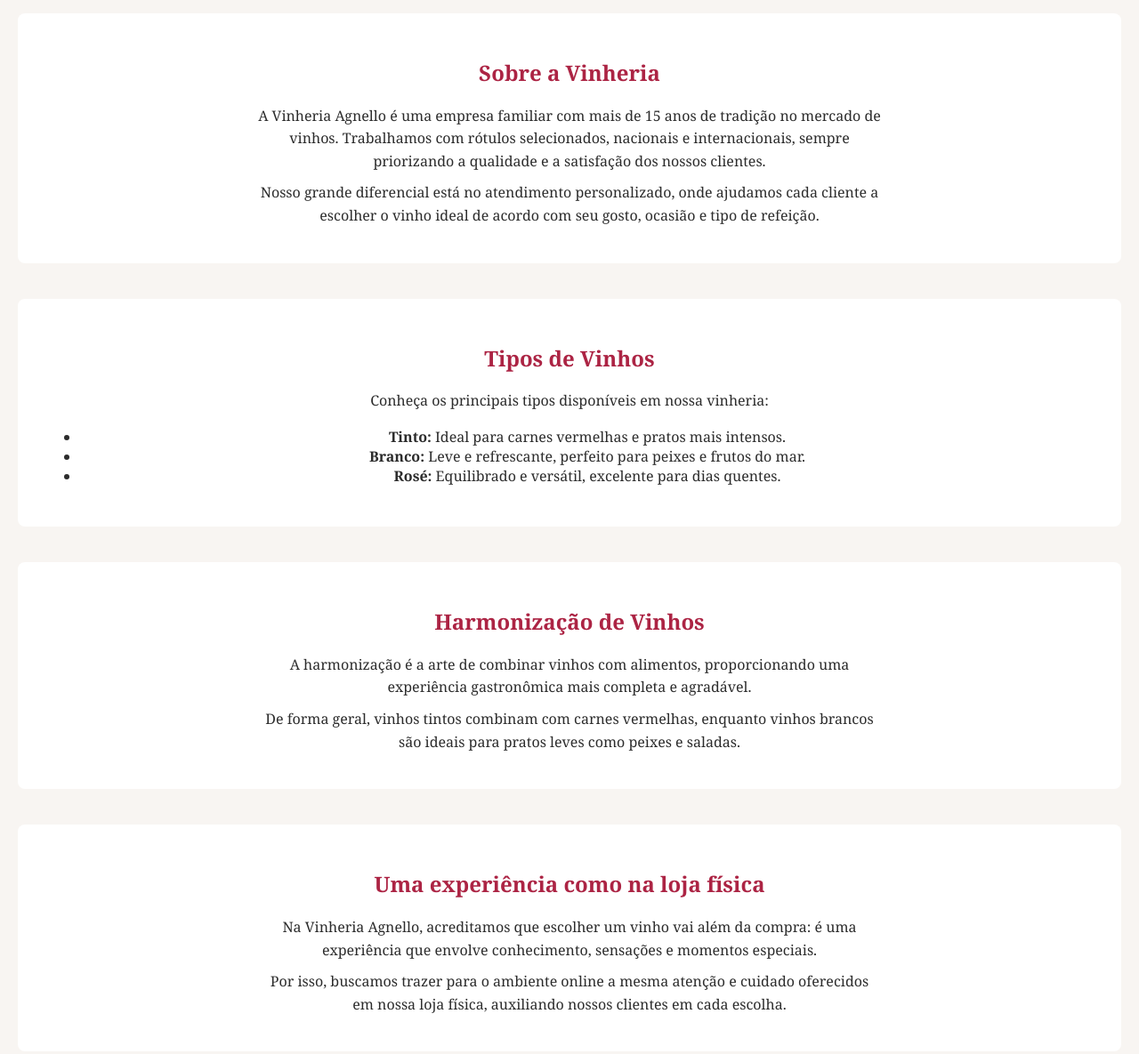
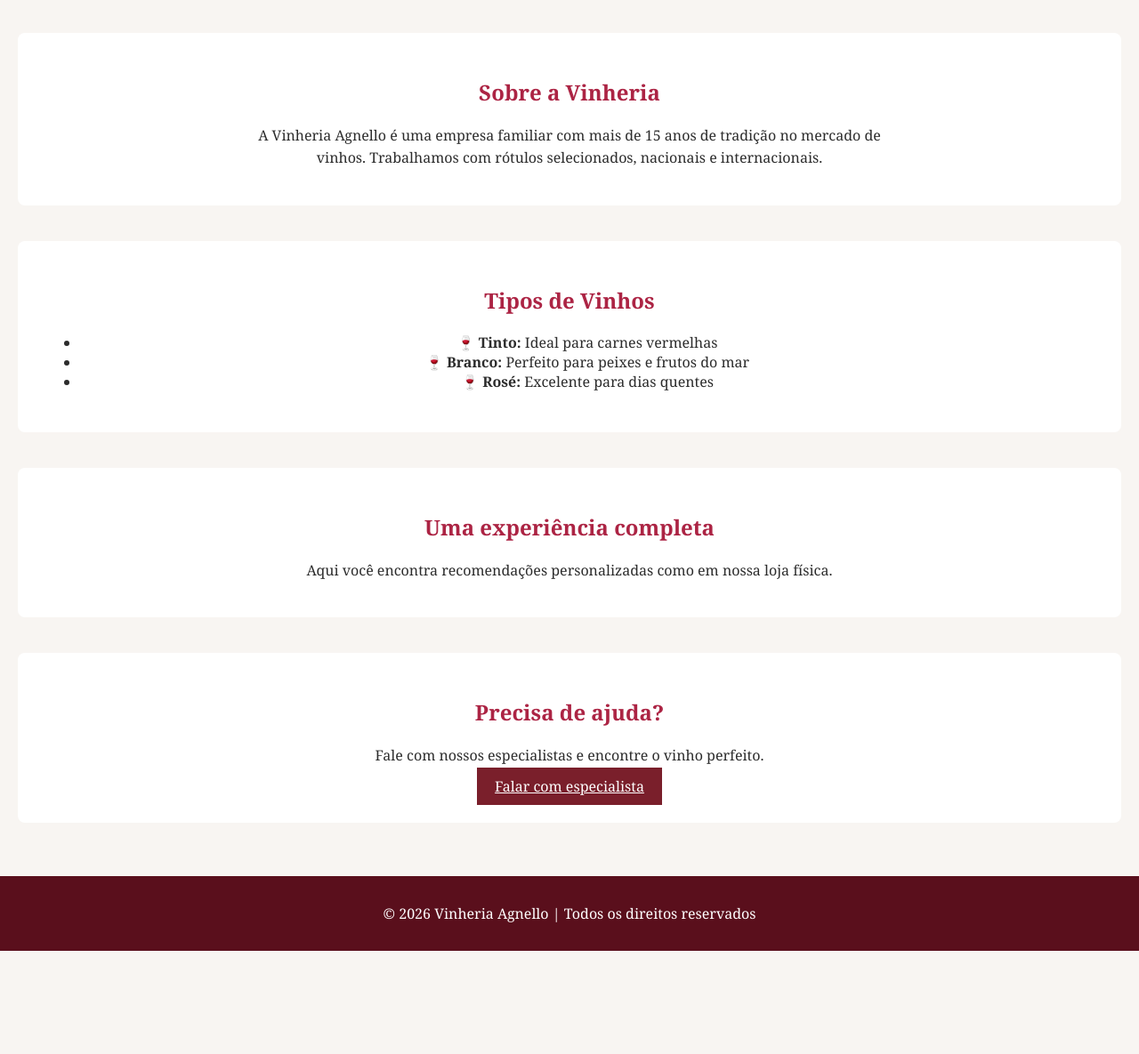
Before and after one commit to enzo-franco/vinharia-agnello, a plain HTML site: page index.html in a window 1280 px wide. Shown: the part 760-1945 px from the top of the page at 89% size. After the commit the page ends 1829 px from the top, so only its background shows below. Drawn offline with Linux system fonts and the light colour scheme.

Commit message:
Alteração no index e efeitos.css

```diff
--- a/index.html
+++ b/index.html
@@ -6,8 +6,9 @@
     <meta name="keywords" content="vinho, vinheria, harmonização, vinhos finos, Agnello" />
     <meta name="viewport" content="width=device-width, initial-scale=1.0" />
     <title>Vinheria Agnello</title>
+
     <link rel="stylesheet" href="src/css/style.css" />
-    <link rel="stylesheet" href="../css/efeitos.css" />
+    <link rel="stylesheet" href="src/css/efeitos.css" />
   </head>
 
   <body>
@@ -27,76 +28,54 @@
     </nav>
 
     <main>
-      <!-- Banner -->
-      <section id="inicio" class="banner">
+      <section id="inicio" class="banner efeito-entrada">
         <h2>Descubra o vinho ideal para cada momento</h2>
         <img src="src/assets/imgs/imgvinho2.png" alt="Imagem de vinhos" />
         <p>
           Receba recomendações personalizadas como em nossa loja física e encontre
           o vinho perfeito para cada ocasião.
         </p>
+
+        <a href="src/pages/pagina1.html" class="btn destaque">
+          Ver nossos vinhos
+        </a>
       </section>
 
-      <!-- Sobre -->
-      <section id="sobre">
+      <section id="sobre" class="efeito-entrada">
         <h2>Sobre a Vinheria</h2>
         <p>
           A Vinheria Agnello é uma empresa familiar com mais de 15 anos de tradição
           no mercado de vinhos. Trabalhamos com rótulos selecionados, nacionais e
-          internacionais, sempre priorizando a qualidade e a satisfação dos nossos clientes.
-        </p>
-        <p>
-          Nosso grande diferencial está no atendimento personalizado, onde ajudamos
-          cada cliente a escolher o vinho ideal de acordo com seu gosto, ocasião e tipo de refeição.
+          internacionais.
         </p>
       </section>
 
-      <!-- Tipos de vinho -->
-      <section id="tipos-vinhos">
+      <section id="tipos-vinhos" class="efeito-entrada">
         <h2>Tipos de Vinhos</h2>
-        <p>Conheça os principais tipos disponíveis em nossa vinheria:</p>
 
-        <ul>
-          <li><b>Tinto:</b> Ideal para carnes vermelhas e pratos mais intensos.</li>
-          <li><b>Branco:</b> Leve e refrescante, perfeito para peixes e frutos do mar.</li>
-          <li><b>Rosé:</b> Equilibrado e versátil, excelente para dias quentes.</li>
+        <ul class="lista-estilizada">
+          <li><b>Tinto:</b> Ideal para carnes vermelhas</li>
+          <li><b>Branco:</b> Perfeito para peixes e frutos do mar</li>
+          <li><b>Rosé:</b> Excelente para dias quentes</li>
         </ul>
       </section>
 
-      <!-- Harmonização -->
-      <section id="harmonizacao">
-        <h2>Harmonização de Vinhos</h2>
+      <section id="experiencia" class="efeito-entrada">
+        <h2>Uma experiência completa</h2>
         <p>
-          A harmonização é a arte de combinar vinhos com alimentos, proporcionando
-          uma experiência gastronômica mais completa e agradável.
-        </p>
-        <p>
-          De forma geral, vinhos tintos combinam com carnes vermelhas, enquanto
-          vinhos brancos são ideais para pratos leves como peixes e saladas.
+          Aqui você encontra recomendações personalizadas como em nossa loja física.
         </p>
       </section>
 
-      <!-- Experiência -->
-      <section id="experiencia">
-        <h2>Uma experiência como na loja física</h2>
+      <section id="ajuda" class="efeito-entrada">
+        <h2>Precisa de ajuda?</h2>
         <p>
-          Na Vinheria Agnello, acreditamos que escolher um vinho vai além da compra:
-          é uma experiência que envolve conhecimento, sensações e momentos especiais.
+          Fale com nossos especialistas e encontre o vinho perfeito.
         </p>
-        <p>
-          Por isso, buscamos trazer para o ambiente online a mesma atenção e cuidado
-          oferecidos em nossa loja física, auxiliando nossos clientes em cada escolha.
-        </p>
-      </section>
 
-      <!-- Ajuda -->
-      <section id="ajuda">
-        <h2>Precisa de ajuda para escolher?</h2>
-        <p>
-          Nossa equipe está pronta para te ajudar a encontrar o vinho ideal para qualquer ocasião.
-          Entre em contato conosco e receba recomendações personalizadas.
-        </p>
-        <a href="src/pages/pagina4.html" class="btn">Fale com um especialista</a>
+        <a href="src/pages/pagina4.html" class="btn destaque">
+          Falar com especialista
+        </a>
       </section>
     </main>
 
--- a/src/css/efeitos.css
+++ b/src/css/efeitos.css
@@ -187,3 +187,68 @@ section h2:hover {
     transform: scale(1.04) rotate(1deg);
     transition: transform 0.4s ease;
 }
+
+/* ===== ANIMAÇÃO HOME ===== */
+@keyframes aparecerHome {
+    from {
+        opacity: 0;
+        transform: translateY(40px);
+    }
+
+    to {
+        opacity: 1;
+        transform: translateY(0);
+    }
+}
+
+.efeito-entrada {
+    animation: aparecerHome 1s ease forwards;
+    opacity: 0;
+}
+
+/* delay em cascata */
+.efeito-entrada:nth-of-type(1) {
+    animation-delay: 0.2s;
+}
+
+.efeito-entrada:nth-of-type(2) {
+    animation-delay: 0.4s;
+}
+
+.efeito-entrada:nth-of-type(3) {
+    animation-delay: 0.6s;
+}
+
+.efeito-entrada:nth-of-type(4) {
+    animation-delay: 0.8s;
+}
+
+.efeito-entrada:nth-of-type(5) {
+    animation-delay: 1s;
+}
+
+/* BOTÃO MELHORADO */
+.btn.destaque {
+    transition: 0.3s;
+}
+
+.btn.destaque:hover {
+    transform: scale(1.1);
+    background-color: #ac2444;
+    box-shadow: 0 5px 15px rgba(0, 0, 0, 0.2);
+}
+
+/* LISTA INTERATIVA */
+.lista-estilizada li {
+    transition: 0.3s;
+}
+
+.lista-estilizada li:hover {
+    transform: translateX(10px);
+    color: #8b0000;
+}
+
+/* pseudo-elemento extra */
+.lista-estilizada li::before {
+    content: "🍷 ";
+}
```
